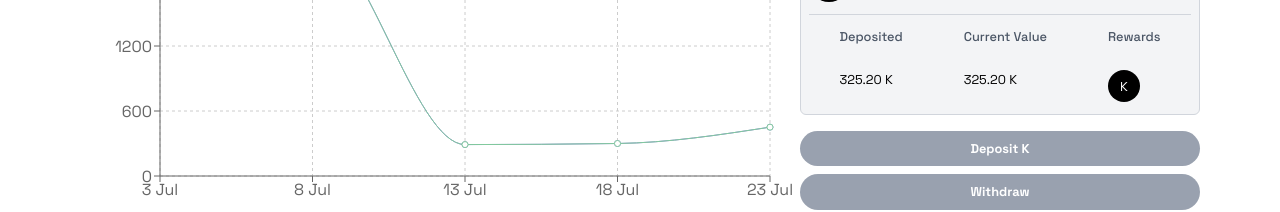
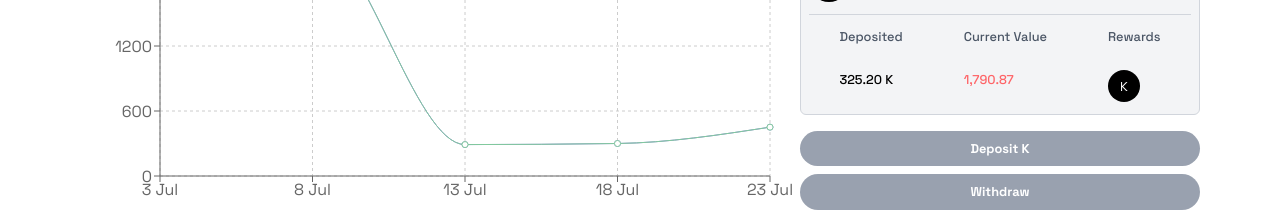
Before and after one commit to otizgit/Kinclone, a React (Vite) app: page / in a window 1280 px wide. Shown: the part 445-657 px from the top of the page. Built offline with nearby package versions, Linux system fonts and the light colour scheme.

Commit message:
current value text color changes

```diff
--- a/src/App.jsx
+++ b/src/App.jsx
@@ -163,13 +163,13 @@ function App() {
                 <h1 className="text-[0.8rem] mb-6 text-gray-600 font-medium">
                   Deposited
                 </h1>
-                <p className="text-[0.8rem]">325.20 K</p>
+                <p className="font-medium text-[0.8rem]">325.20 K</p>
               </div>
               <div>
                 <h1 className="text-[0.8rem] mb-6 text-gray-600 font-medium">
                   Current Value
                 </h1>
-                <p className="text-[0.8rem]">325.20 K</p>
+                <p className="font-medium text-[0.8rem] text-red-400">1,790.87</p>
               </div>
               <div>
                 <h1 className="text-[0.8rem] mb-6 text-gray-600 font-medium">
```
